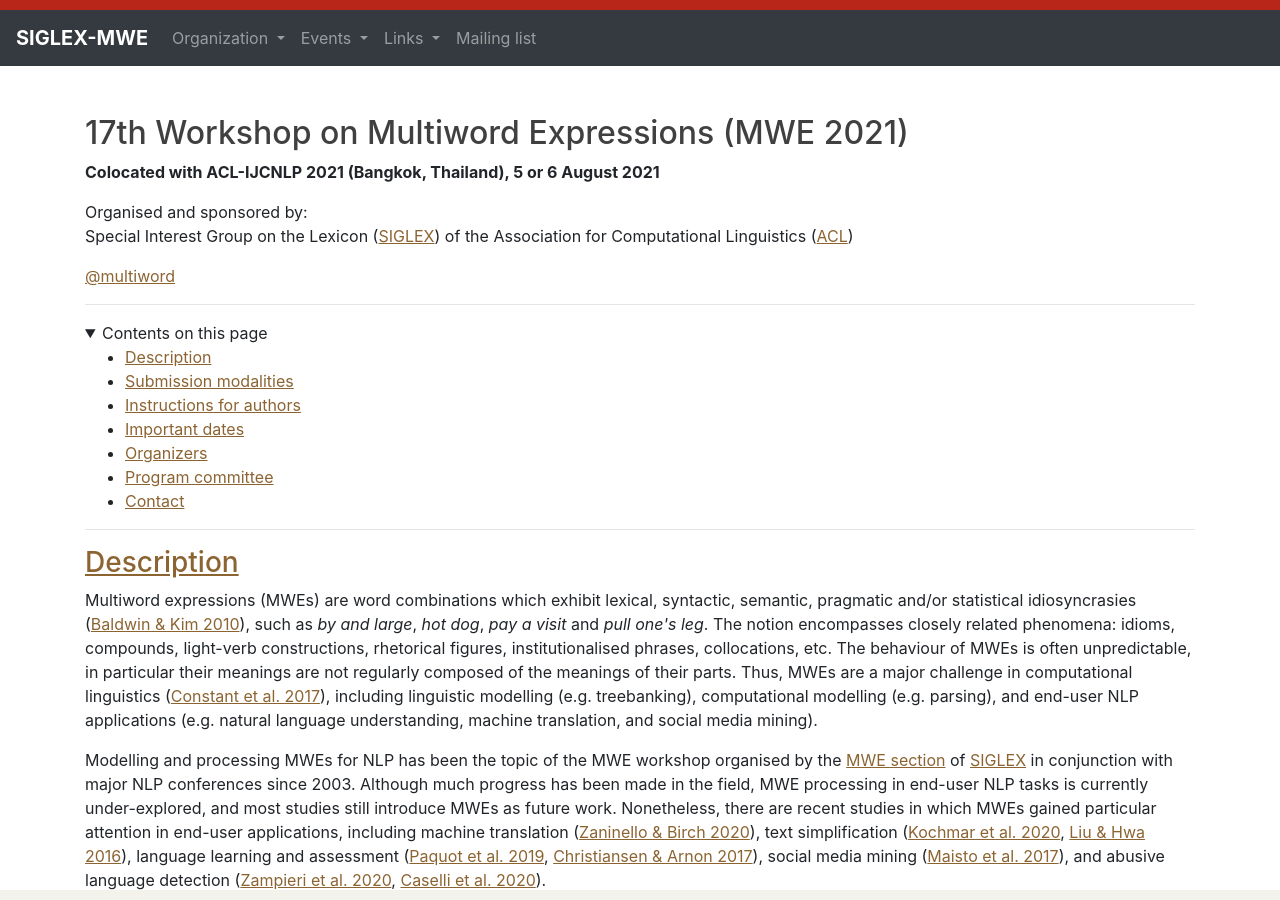
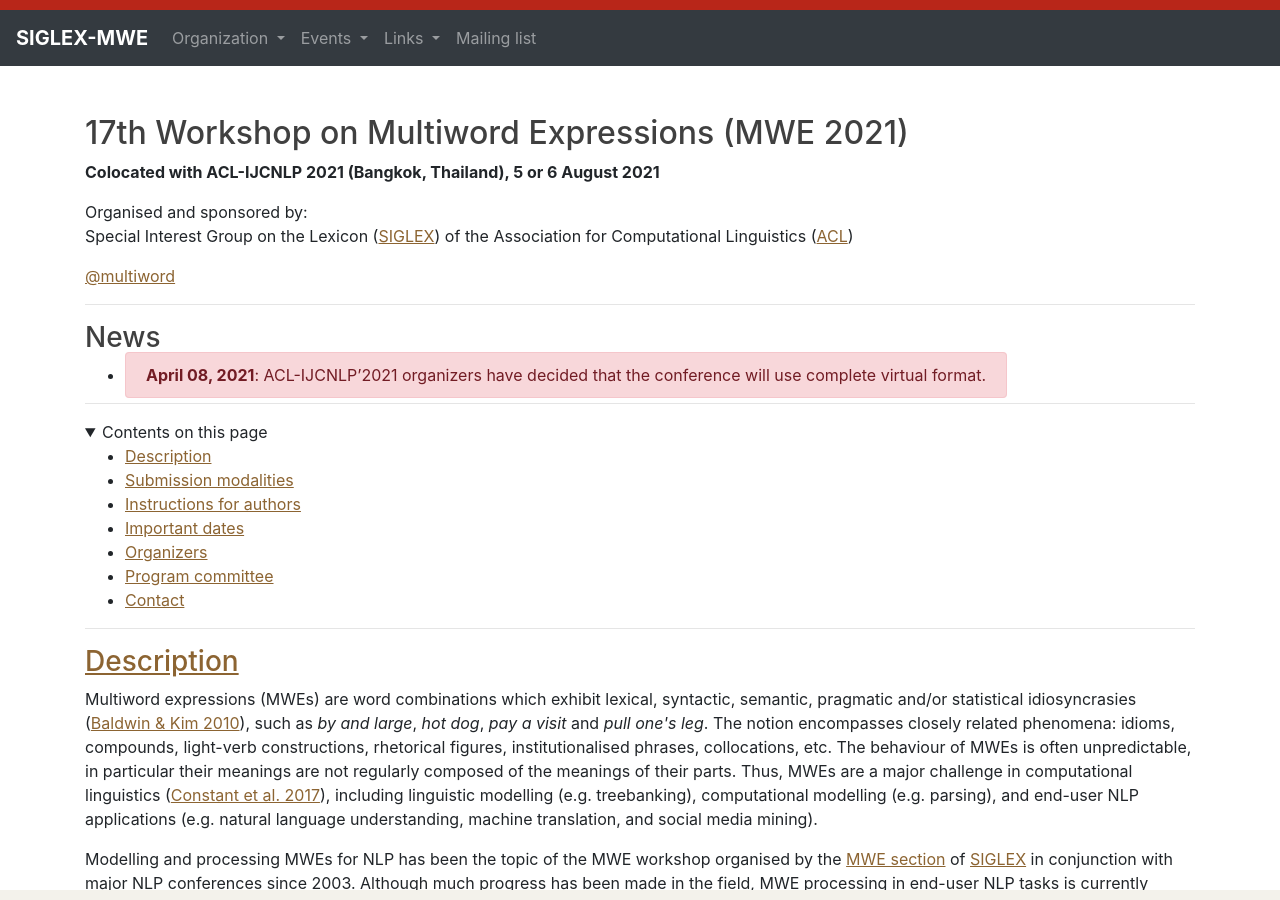
Before and after one commit to multiword/multiword.github.io, a Jekyll site: the page built from mwe2021/index.md, in a window 1280 px wide and 900 px high. Built offline with Jekyll 4.4.1, drawn with Linux system fonts in a browser that asks for light colours; comment, search, counter and statistics services are not loaded.

Commit message:
Add announcement about ACL going online 2021

```diff
--- a/mwe2021/index.md
+++ b/mwe2021/index.md
@@ -13,6 +13,14 @@ Organised and sponsored by:\
 Special Interest Group on the Lexicon ([SIGLEX](http://www.siglex.org/)) of the Association for Computational Linguistics ([ACL](https://www.aclweb.org/portal/))
 
 <a href="https://twitter.com/multiword?ref_src=twsrc%5Etfw" class="twitter-follow-button" data-size="large" data-show-screen-name="true" data-show-count="false">@multiword</a><script async src="https://platform.twitter.com/widgets.js" charset="utf-8"></script>
+
+-----
+
+### News
+
+* <span class="alert alert-danger" role="alert">**April 08, 2021**: ACL-IJCNLP'2021 organizers have decided that the conference will use complete virtual format.</span>
+
+
 
 -----
 
```
